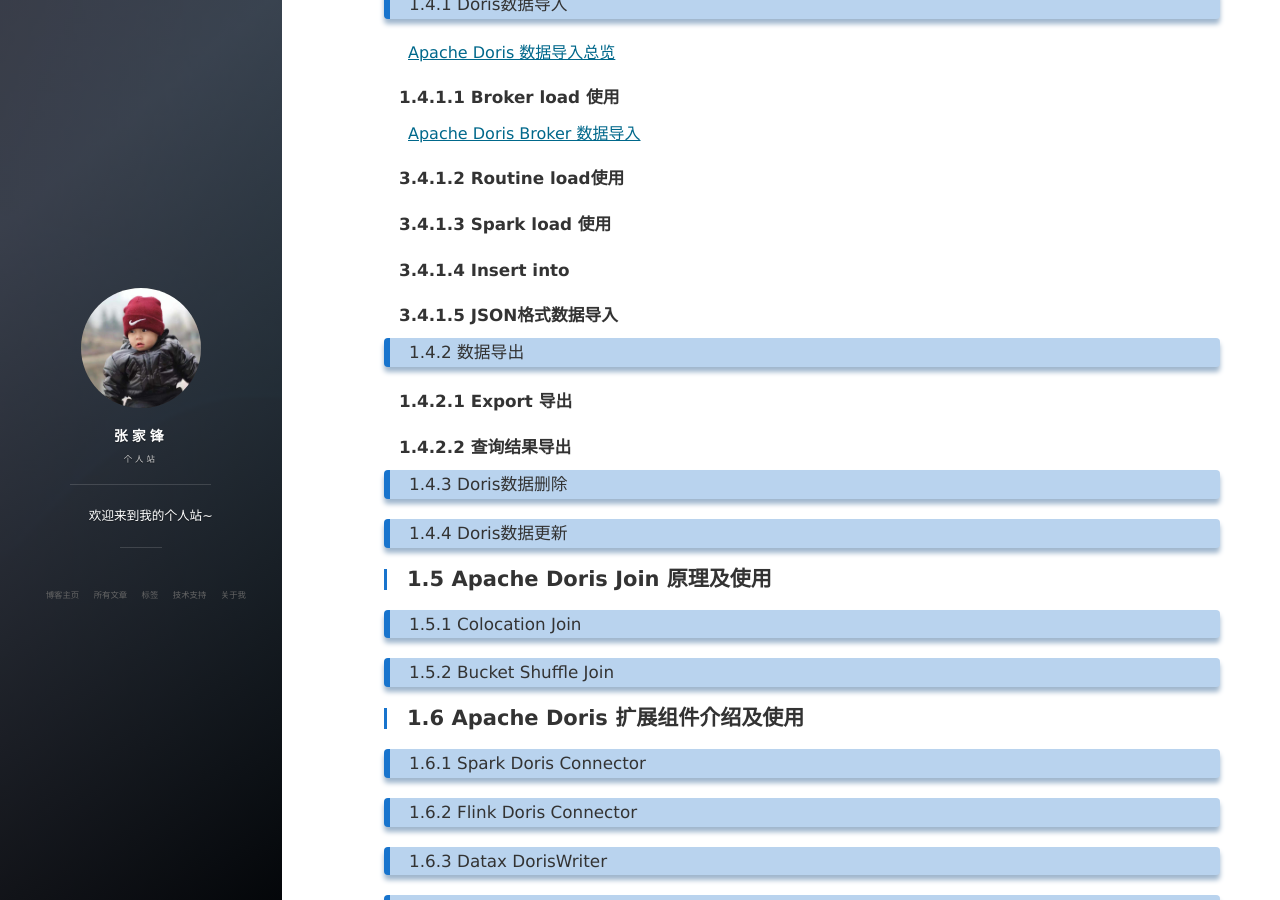
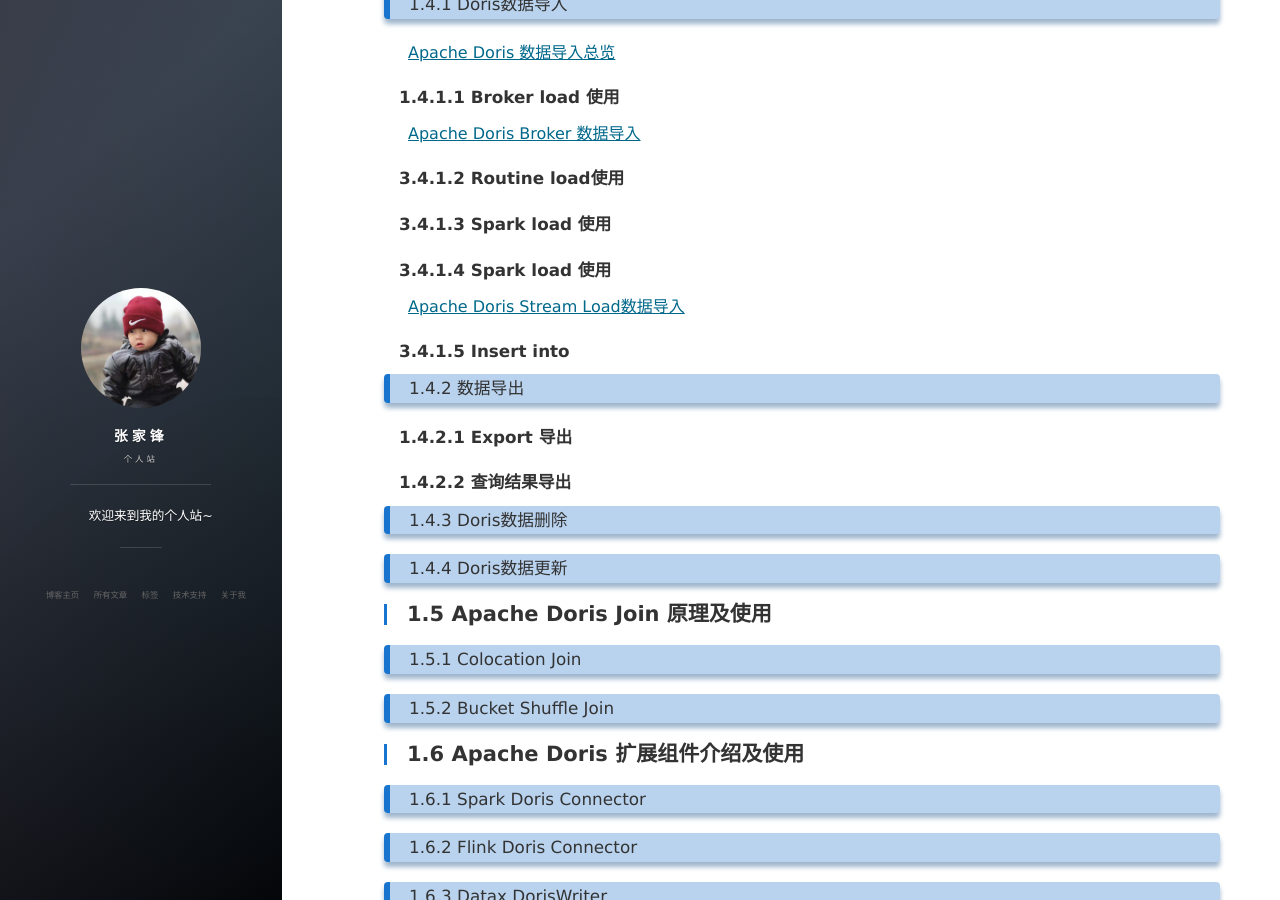
Before and after one commit to hf200012/hf200012.github.io, a Jekyll site: the page built from _posts/2021-09-17-Apache Doris 实战指南.md, in a window 1280 px wide and 900 px high, scrolled down 2518 px. Built offline with Jekyll 4.4.1, drawn with Linux system fonts in a browser that asks for light colours; nearby versions of some CDN libraries; comment, search, counter and statistics services are not loaded; some of the changed text lies outside the part shown.

Commit message:
Update 2021-09-17-Apache Doris 实战指南.md

```diff
--- a/_posts/2021-09-17-Apache Doris 实战指南.md
+++ b/_posts/2021-09-17-Apache Doris 实战指南.md
@@ -61,9 +61,11 @@
 
 #### 3.4.1.3 Spark load 使用
 
-#### 3.4.1.4 Insert into
+#### 3.4.1.4 Spark load 使用
 
-#### 3.4.1.5 JSON格式数据导入
+[Apache Doris Stream Load数据导入 ](https://hf200012.github.io/2021/09/Apache-Doris-Stream-Load数据导入/)
+
+#### 3.4.1.5 Insert into
 
 ### 1.4.2 数据导出
 
```
